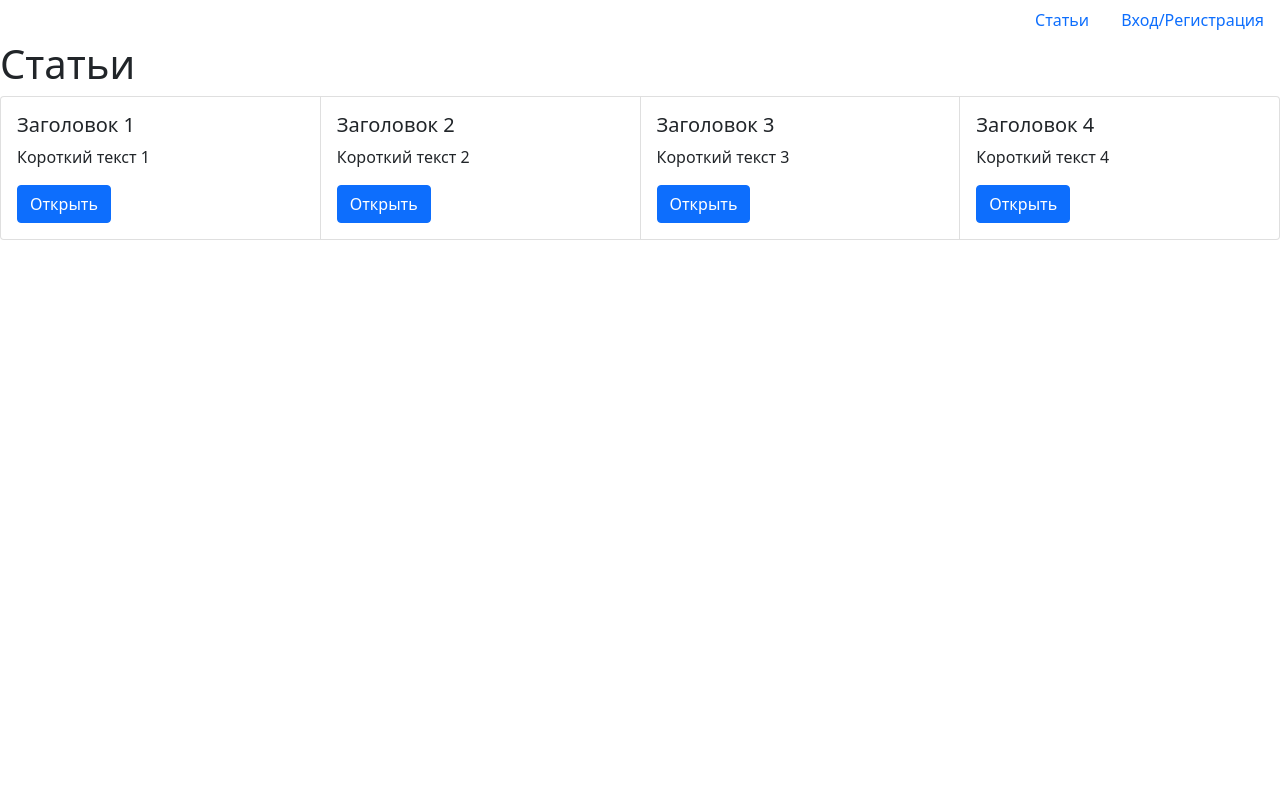
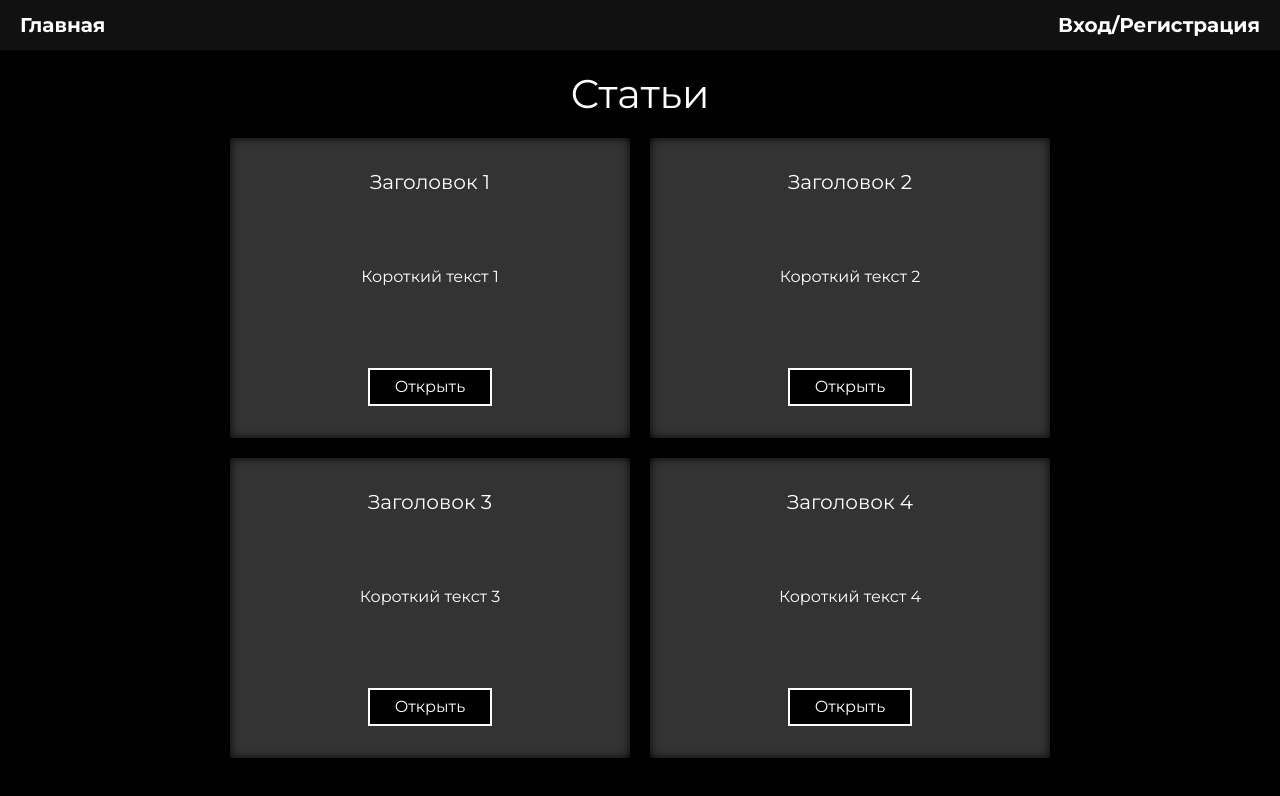
Before and after one commit to kyoto430/react-blog, a React (Create React App) app: page / in a window 1280 px wide. Shown: the top 796 px of the page. Built offline with nearby package versions, Linux system fonts and the light colour scheme.

Commit message:
added styles

```diff
--- a/src/app/App.js
+++ b/src/app/App.js
@@ -37,11 +37,14 @@ function App() {
   return (
     <>
       <NavBar />
+      <div className="container">
         <Switch>
           <Route
             path="/controlAdmin/addAdmin"
             exact
-          render={(props) => <AddAdminPage onCreate={addArticle} {...props} />}
+            render={(props) => (
+              <AddAdminPage onCreate={addArticle} {...props} />
+            )}
           />
           <Route
             path="/login/controlAdmin"
@@ -60,6 +63,7 @@ function App() {
             render={(props) => <MainPage articles={articles} {...props} />}
           />
         </Switch>
+      </div>
     </>
   )
 }
--- a/src/app/components/article.jsx
+++ b/src/app/components/article.jsx
@@ -3,13 +3,13 @@ import { Link } from 'react-router-dom'
 
 const Article = ({ articles }) => {
   return (
-    <div className="card-group">
+    <div className="article-group">
       {articles.map((article) => (
-        <div key={article.id} className="card w-50">
-          <div className="card-body">
-            <h5 className="card-title">{article.title}</h5>
-            <p className="card-text">{article.shortText}</p>
-            <Link to={`/${article.id}`} className="btn btn-primary">
+        <div key={article.id} className="article">
+          <div className="article-body">
+            <h5 className="article-title">{article.title}</h5>
+            <p className="article-text">{article.shortText}</p>
+            <Link to={`/${article.id}`} className="button">
               Открыть
             </Link>
           </div>
--- a/src/app/components/articlesList.jsx
+++ b/src/app/components/articlesList.jsx
@@ -5,8 +5,8 @@ const ArticlesList = ({ articles }) => {
   return (
     <>
       {articles.length ? (
-        <div>
-          <h1>Статьи</h1>
+        <div className="wrapper">
+          <h1 className="title">Статьи</h1>
           <Article articles={articles} />
         </div>
       ) : (
--- a/src/app/components/navBar.jsx
+++ b/src/app/components/navBar.jsx
@@ -3,11 +3,11 @@ import { Link } from 'react-router-dom'
 
 const NavBar = () => {
   return (
-    <nav className="nav justify-content-end">
-      <Link className="nav-link" to="/">
-        Статьи
+    <nav className="navigation">
+      <Link className="navigation-link" to="/">
+        Главная
       </Link>
-      <Link className="nav-link" to="/login">
+      <Link className="navigation-link" to="/login">
         Вход/Регистрация
       </Link>
     </nav>
--- a/src/app/pages/addAdminPage.jsx
+++ b/src/app/pages/addAdminPage.jsx
@@ -17,8 +17,8 @@ const AddAdminPage = ({ onCreate }) => {
   }
   return (
     <form onSubmit={handleAdd}>
-      <div className="d-flex justify-content-center">
-        <div className="w-50 d-flex flex-column align-items-center">
+      <div className="container">
+        <div className="wrapper">
           <h3>Добавление статьи</h3>
           <div className="m-3">
             <input
@@ -29,6 +29,7 @@ const AddAdminPage = ({ onCreate }) => {
               value={value1}
               onChange={(event) => setValue1(event.target.value)}
             />
+            <br />
             <input
               type="text"
               className="form-control"
@@ -39,12 +40,15 @@ const AddAdminPage = ({ onCreate }) => {
             />
           </div>
           <textarea
-            className="form-control"
-            rows="3"
+            className="form-control w-50 h-50"
+            rows="10"
             value={value3}
             onChange={(event) => setValue3(event.target.value)}
+            placeholder="Полный текст"
           ></textarea>
-          <button type="submit">Опубликовать</button>
+          <button type="submit" className="button mt-3">
+            Опубликовать
+          </button>
         </div>
       </div>
     </form>
--- a/src/app/pages/controlAdminPage.jsx
+++ b/src/app/pages/controlAdminPage.jsx
@@ -3,19 +3,26 @@ import { Link } from 'react-router-dom'
 
 const ControlAdminPage = ({ articles, onDelete }) => {
   return (
-    <div className="d-flex flex-column">
-      <div className="d-flex justify-content-between">
+    <div className="container">
+      <div className="container-control">
         {articles.length ? <h1>Статьи</h1> : <h1>Статьи отсутствуют!</h1>}
-        <button>
-          <Link to="/controlAdmin/addAdmin">Создать статью</Link>
-        </button>
+        <div>
+          <Link to="/controlAdmin/addAdmin" className="button">
+            Создать статью
+          </Link>
+        </div>
       </div>
-      <div className="card-group text-center">
+      <div className="d-flex justify-content-start flex-wrap">
         {articles.map((article) => (
-          <div key={article.id} className="card w-100">
-            <div className="card-body">
-              <h5 className="card-title">{article.title}</h5>
-              <button onClick={() => onDelete(article.id)}>Удалить</button>
+          <div key={article.id} className="article">
+            <div className="article-control-body">
+              <div className="m-2">{article.title}</div>
+              <button
+                className="btn btn-danger btn-sm"
+                onClick={() => onDelete(article.id)}
+              >
+                X
+              </button>
             </div>
           </div>
         ))}
--- a/src/app/pages/loginPage.jsx
+++ b/src/app/pages/loginPage.jsx
@@ -3,16 +3,17 @@ import { Link } from 'react-router-dom'
 
 const LoginPage = () => {
   return (
-    <div className="d-flex justify-content-center">
-      <div className="w-50 d-flex flex-column align-items-center">
-        <h3>Вход</h3>
-        <div className="mb-3">
+    <div className="container">
+      <div className="wrapper">
+        <h2>Вход</h2>
+        <div className="m-2">
           <input
             type="text"
             className="form-control"
             placeholder="Логин"
             aria-label="Username"
           />
+          <br />
           <input
             type="password"
             className="form-control"
@@ -20,11 +21,15 @@ const LoginPage = () => {
             aria-label="Passwrod"
           />
         </div>
-        <button>
-          <Link to="login/controlAdmin">Войти</Link>
-        </button>
-        <div>
-          <Link to="/registration">Зарегистрироваться</Link>
+        <div className="m-3">
+          <Link to="login/controlAdmin" className="button">
+            Войти
+          </Link>
+        </div>
+        <div className="m-1">
+          <Link to="/registration" className="link">
+            Зарегистрироваться
+          </Link>
         </div>
       </div>
     </div>
--- a/src/app/pages/registrationPage.jsx
+++ b/src/app/pages/registrationPage.jsx
@@ -2,16 +2,17 @@ import React from 'react'
 
 const RegistrationPage = () => {
   return (
-    <div className="d-flex justify-content-center">
-      <div className="w-50 d-flex flex-column align-items-center">
+    <div className="container">
+      <div className="wrapper">
         <h3>Регистрация</h3>
-        <div className="mb-3">
+        <div className="m-2">
           <input
             type="text"
             className="form-control"
             placeholder="Логин"
             aria-label="Username"
           />
+          <br />
           <input
             type="password"
             className="form-control"
@@ -19,7 +20,7 @@ const RegistrationPage = () => {
             aria-label="Passwrod"
           />
         </div>
-        <button>Зарегистрироваться</button>
+        <button className="button m-2">Зарегистрироваться</button>
       </div>
     </div>
   )
--- a/src/app/pages/singleArticlePage.jsx
+++ b/src/app/pages/singleArticlePage.jsx
@@ -11,10 +11,10 @@ const SingleArticlePage = ({ articles, id }) => {
   }
   return (
     <div className="container">
-      <div className="card w-100 text-center">
-        <div className="card-body">
-          <h5 className="card-title">{articleById.title}</h5>
-          <p className="card-text">{articleById.fullText}</p>
+      <div className="wrapper">
+        <div className="article-body-full">
+          <h5 className="article-title">{articleById.title}</h5>
+          <p className="article-text">{articleById.fullText}</p>
         </div>
       </div>
     </div>
--- /dev/null
+++ b/src/app/styles/style.css
@@ -0,0 +1,134 @@
+@import url('https://fonts.googleapis.com/css?family=Asap:400,700|Kaushan+Script|Montserrat:400,700&display=swap&subset=cyrillic-ext');
+
+* {
+  margin: 0;
+  padding: 0;
+}
+
+body {
+  font-family: 'Montserrat', sans-serif;
+  font-size: 16px;
+  background-color: #000;
+  color: #fff;
+}
+
+.container {
+  width: 1200px;
+  margin: 0 auto;
+}
+
+.wrapper {
+  display: flex;
+  flex-direction: column;
+  align-items: center;
+  justify-content: space-around;
+  margin: 10px;
+}
+
+.title {
+  margin: 10px;
+  padding: 0px 10px;
+}
+
+.link {
+  color: #fff;
+  opacity: 0.7;
+  transition: all 0.5s ease-in-out;
+  text-decoration: underline;
+}
+
+.link:hover {
+  color: #fff;
+  text-decoration: none;
+  opacity: 1;
+}
+
+.button {
+  padding: 5px 25px 5px 25px;
+  text-decoration: none;
+  color: #fff;
+  background-color: #000;
+  border: 2px solid #fff;
+  transition: all 0.5s ease-in-out;
+}
+
+.button:hover {
+  background: #fff;
+  border: 2px solid #000;
+  color: #000;
+}
+
+.navigation {
+  display: flex;
+  justify-content: space-between;
+  align-items: center;
+  height: 50px;
+  background-color: #111;
+}
+
+.navigation-link {
+  font-size: 20px;
+  color: #fff;
+  font-weight: 700;
+  opacity: 1;
+  text-decoration: none;
+  margin: 0px 20px 0px 20px;
+  transition: all 0.5s ease;
+}
+
+.navigation-link:hover {
+  opacity: 0.7;
+  color: #fff;
+}
+
+.article-group {
+  display: flex;
+  flex-wrap: wrap;
+  flex-direction: row;
+  justify-content: center;
+}
+
+.article {
+  margin: 10px;
+}
+
+.article-body {
+  display: flex;
+  flex-direction: column;
+  justify-content: space-around;
+  align-items: center;
+  width: 400px;
+  height: 300px;
+  border-radius: 2px;
+  box-shadow: inset 0px 0px 10px rgba(0, 0, 0, 0.9);
+  background: #333;
+}
+
+.article-body-full {
+  display: flex;
+  flex-direction: column;
+  justify-content: space-around;
+  align-items: center;
+  width: 100%;
+  height: 100%;
+  border-radius: 2px;
+  box-shadow: inset 0px 0px 10px rgba(0, 0, 0, 0.9);
+  background: #333;
+}
+
+.container-control {
+  display: flex;
+  justify-content: space-between;
+  align-items: center;
+  margin: 10px;
+}
+
+.article-control-body {
+  display: flex;
+  justify-content: space-between;
+  align-items: center;
+  width: 350px;
+  border-radius: 2px;
+  box-shadow: inset 0px 0px 10px rgba(0, 0, 0, 0.9);
+  background-color: #333;
+}
--- a/src/index.js
+++ b/src/index.js
@@ -3,6 +3,7 @@ import ReactDOM from 'react-dom'
 import App from './app/App'
 import 'bootstrap/dist/css/bootstrap.css'
 import { BrowserRouter } from 'react-router-dom'
+import './app/styles/style.css'
 
 ReactDOM.render(
   <React.StrictMode>
```
Lines whose indentation alone changed are shown as unchanged.
